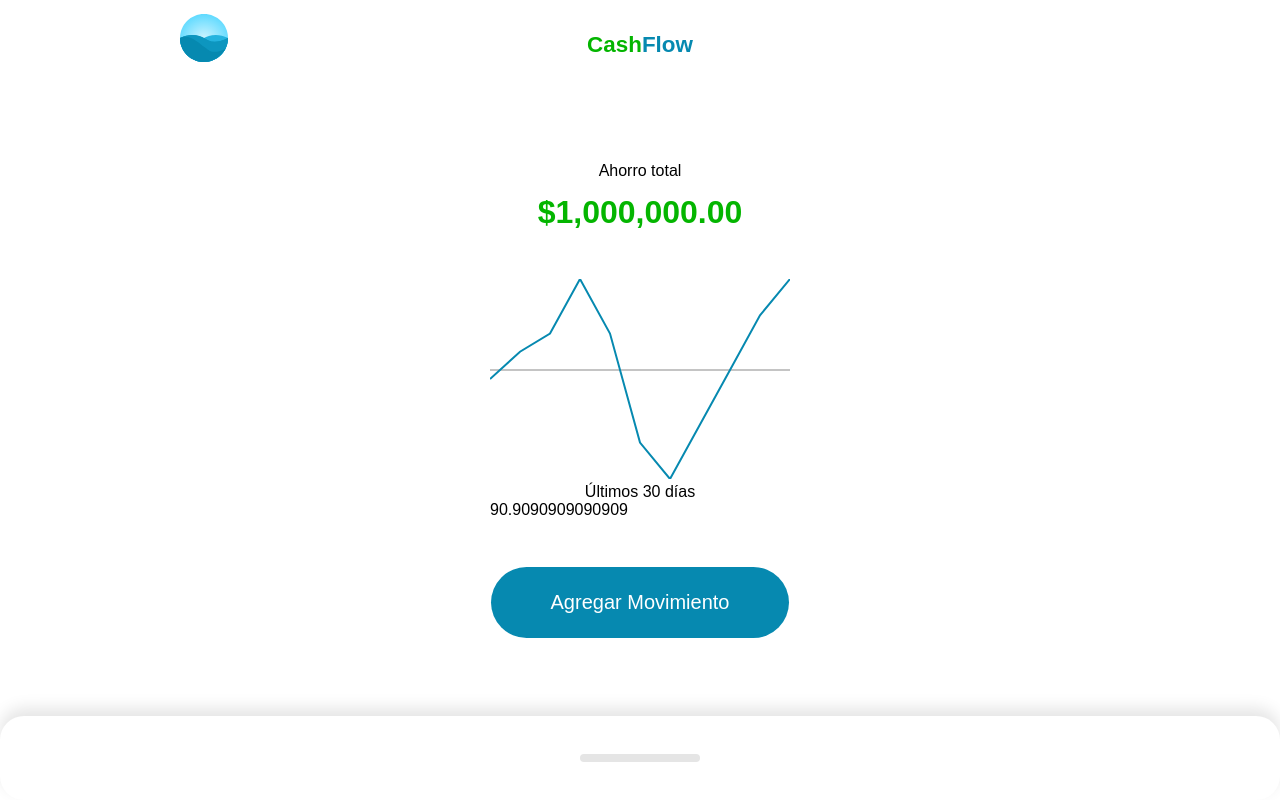
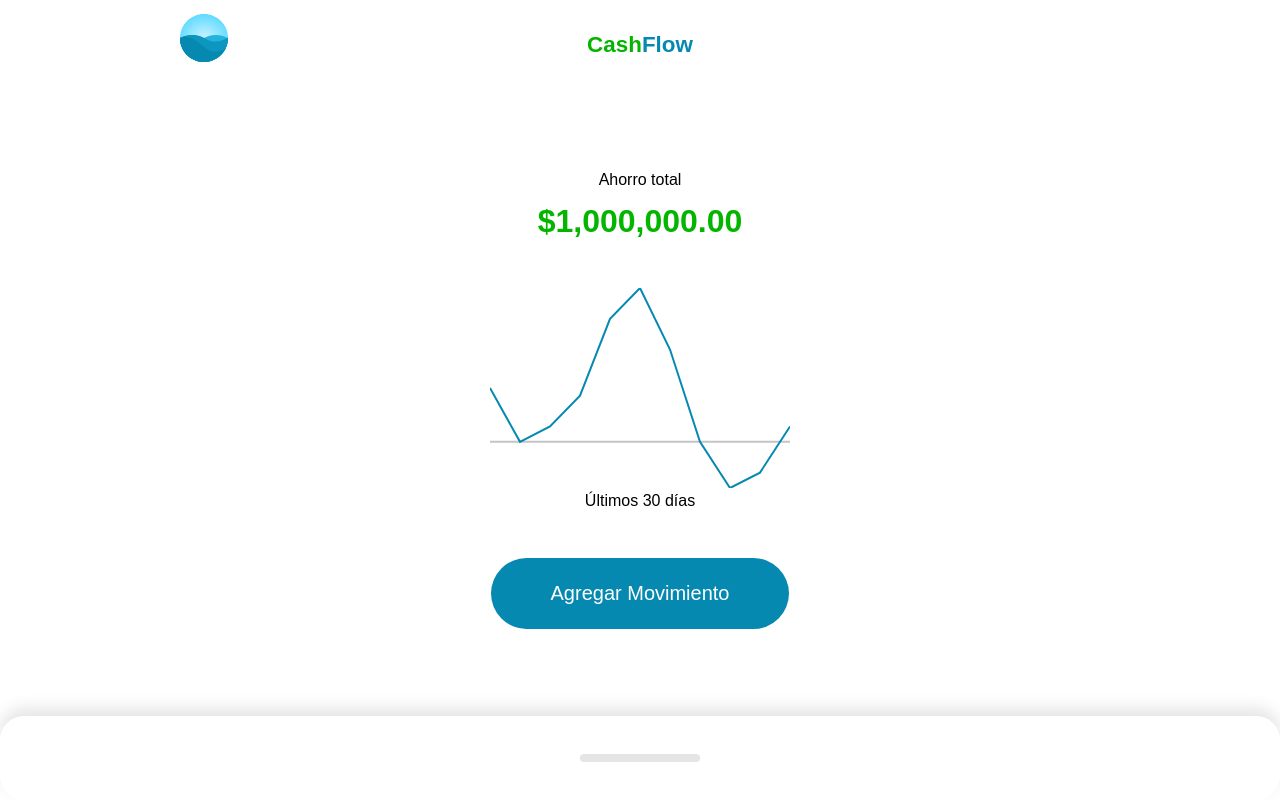
Before and after one commit to Edracobi028/app-cashFlow, a Vue app: page / in a window 1280 px wide. Built offline with nearby package versions, Linux system fonts and the light colour scheme.

Commit message:
Modelo de datos 16/21 - uso de eventos filter(), .map(), setDate() y reduce()

```diff
--- a/src/components/Home.vue
+++ b/src/components/Home.vue
@@ -47,63 +47,95 @@ export default {
     return {
       amount: null,
       label: null,
-      amounts:[100, 200, 500, 200, -400, -600, -300, 0, 300, 500 ],
       movements: [{
         id: 0,
         title: "Movimiento 1",
         description: "Esto es un gasto",
-        amount: 1000,
+        amount: 100,
+        time: new Date("10-02-2022"),
       },{
         id: 1,
         title: "Movimiento 2",
         description: "Esto es un gasto",
-        amount: -1000,
+        amount: 200,
+        time: new Date("10-02-2022"),
       },{
         id: 2,
         title: "Movimiento 3",
         description: "Esto es un gasto",
-        amount: -1000,
+        amount: 500,
+        time: new Date("10-02-2022"),
       },{
         id: 3,
         title: "Movimiento 4",
         description: "Esto es un gasto",
-        amount: -1000,
+        amount: 200,
+        time: new Date("10-02-2022"),
       },{
         id: 4,
         title: "Movimiento 5",
         description: "Esto es un gasto",
-        amount: -1000,
+        amount: -400,
+        time: new Date("10-02-2022"),
       },{
         id: 5,
         title: "Movimiento 6",
         description: "Esto es un gasto",
-        amount: 1000,
+        amount: -600,
+        time: new Date("10-02-2022"),
       },
       {
         id: 6,
         title: "Movimiento 7",
         description: "Esto es un gasto",
-        amount: 1000,
-      },
-      {
-        id: 6,
-        title: "Movimiento 7",
-        description: "Esto es un gasto",
-        amount: 1000,
+        amount: -300,
+        time: new Date("10-02-2022"),
       },
       {
         id: 7,
         title: "Movimiento 8",
         description: "Esto es un gasto",
-        amount: 1000,
+        amount: 100,
+        time: new Date("10-02-2022"),
       },
       {
         id: 8,
         title: "Movimiento 9",
         description: "Esto es un gasto",
-        amount: 1000,
+        amount: 300,
+        time: new Date("09-02-2022"),
+      },
+      {
+        id: 9,
+        title: "Movimiento 10",
+        description: "Esto es un gasto",
+        amount: 500,
+        time: new Date("09-02-2022"),
       }],
     }
-  }
+  },
+  computed: {
+    amounts(){
+      const lastDays =  this.movements
+      //Obtener ultimos 30 dias
+      .filter(m => {
+        const today = new Date();//Dia de hoy
+        const oldDate = today.setDate(today.getDate() - 30); //establecer una fecha apartir de hoy
+        return m.time > oldDate; //Comparamos si es verdadero o falso
+      })
+      //obtiene el elemento m que es el movements
+      .map(m => m.amount); //lista de todos los montos en especifico
+
+      //tomar cada una de las fechas y sumarle los movimientos anteriores
+      return lastDays.map((m, i) => {
+        const lastMovements = lastDays.slice(0, i); //Por cada movimiento obtener toda la lista de movimientos anteriores a este
+        //retornar toda la sumatoria de los ultimos movimientos
+
+        return lastMovements.reduce((suma, movement) => {
+          return suma + movement
+        }, 0);
+      });
+    }
+  },
 };
 </script>
--- a/src/components/Resume/Graphic.vue
+++ b/src/components/Resume/Graphic.vue
@@ -31,13 +31,12 @@
             />
         </svg>
         <p>Últimos 30 días</p>
-        <div>{{ zero}}</div>
     </div>
 </template>
 
 <script setup>
      //Importamos props, toRefs, computed para recibir los montos y transformar en pixeles
-     import { ref, defineProps, toRefs, computed } from 'vue';
+     import { ref, defineProps, defineEmits ,toRefs, computed } from 'vue';
 
      //Definimos props
      const props = defineProps({
@@ -82,6 +81,8 @@
 
     const pointer = ref(0); //Crear Variable que tenga esa coordenada e inicializarla en cero
 
+    const emit = defineEmits(["select"]); //Definir un evento llamado select
+
      //Funcion que recibe un evento
      const tap = ({ target, touches }) => {
         showPointer.value = true; //Aparecer el cursor
@@ -89,6 +90,7 @@
         const elementX = target.getBoundingClientRect().x; //Obtener cual es la coordenada x donde inicia
         const touchX = touches[0].clientX; //la coordenada donde hice touch
         pointer.value = ((touchX - elementX) * 300) / elementWidth ;//Transformarlo auna escala
+        emit("select", amounts)
     }
 
      const untap = () => {
```
